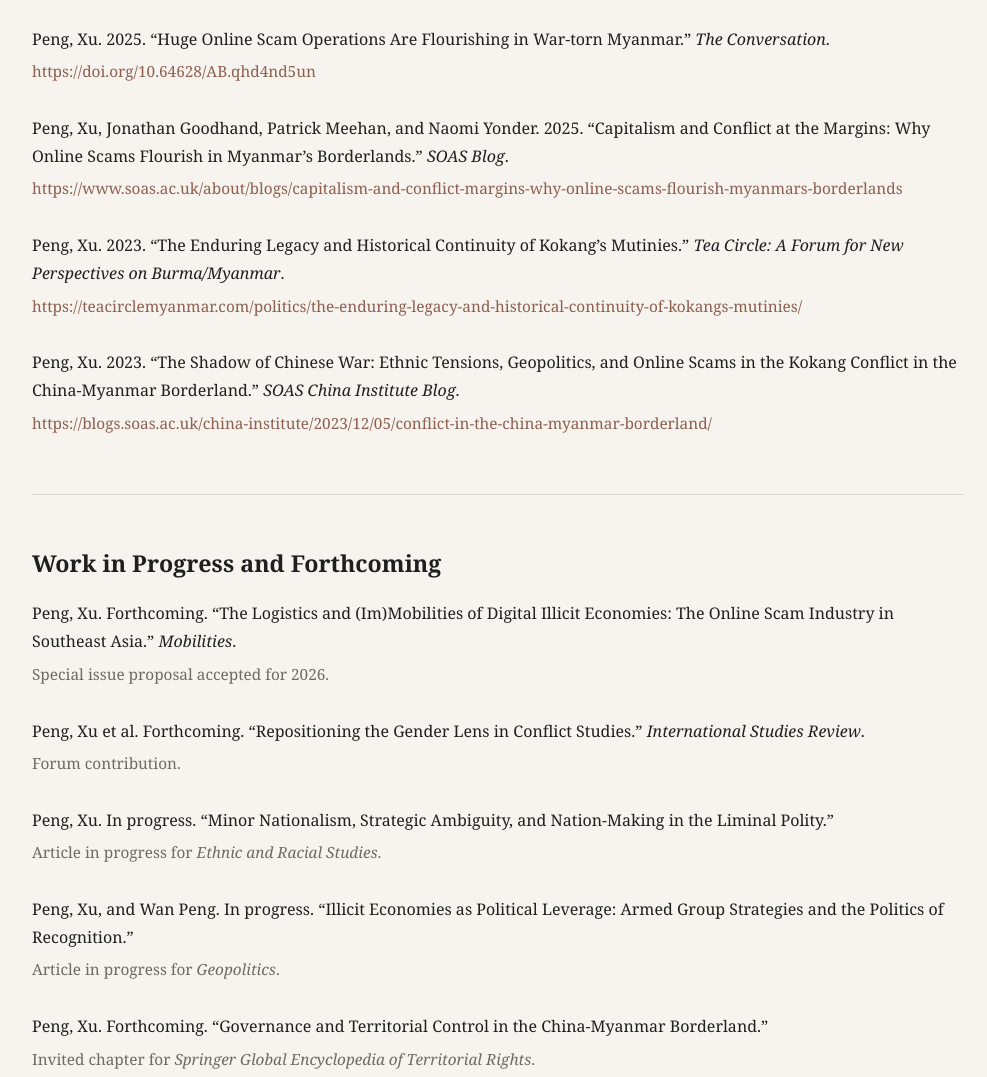
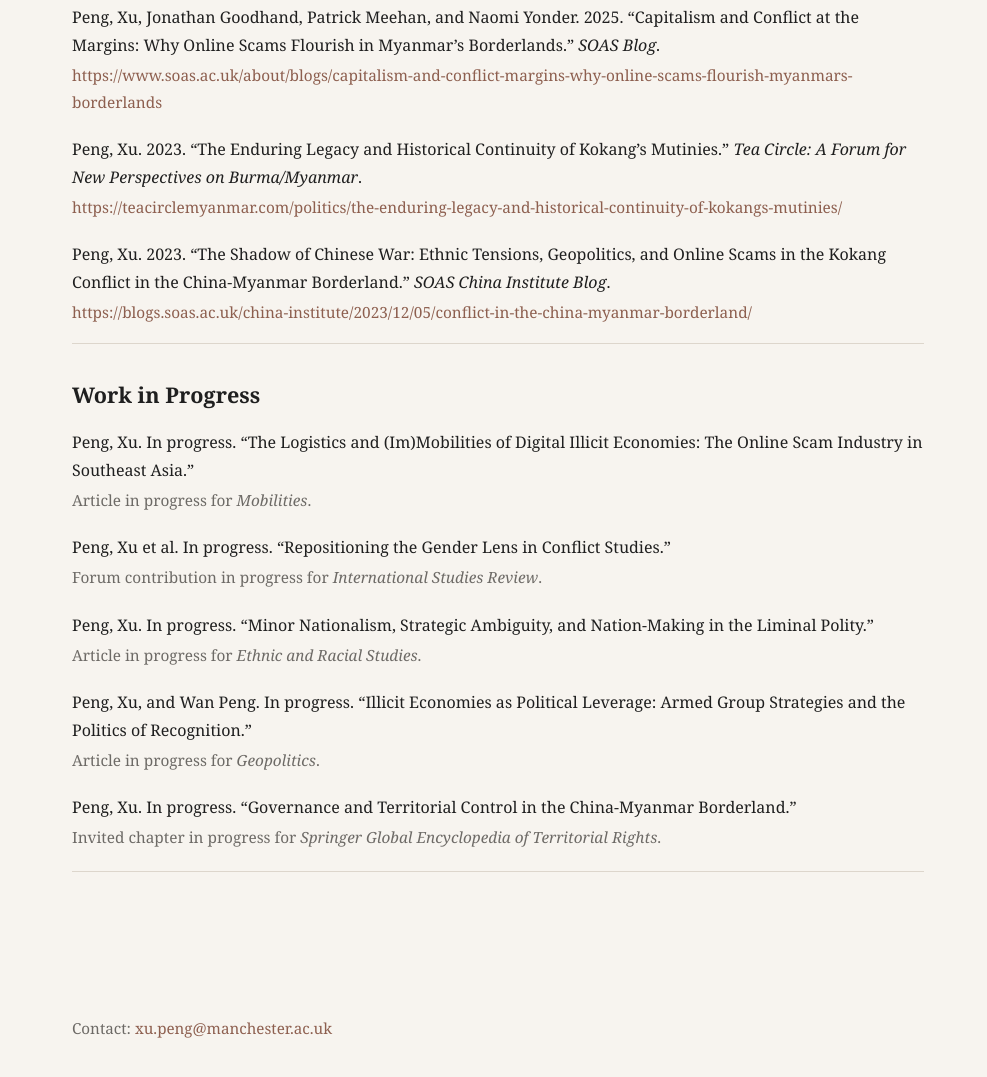
Before and after one commit to xupeng0701/xupeng.github.io, a plain HTML site: page publications.html in a window 1280 px wide. Shown: the part 1169-2246 px from the top of the page, without its empty margins (142-1129 px from the left). Drawn offline with Linux system fonts and the light colour scheme.

Commit message:
Update publications.html

```diff
--- a/publications.html
+++ b/publications.html
@@ -11,7 +11,7 @@
       --muted: #6d6a66;
       --accent: #8d5f4f;
       --line: #ddd6cc;
-      --max: 980px;
+      --max: 900px;
     }
 
     * { box-sizing: border-box; }
@@ -74,28 +74,32 @@
     }
 
     section {
-      margin-bottom: 3rem;
-      padding-bottom: 1.75rem;
+      margin-bottom: 2rem;
+      padding-bottom: 1rem;
       border-bottom: 1px solid var(--line);
     }
 
     h2 {
-      font-size: 1.45rem;
-      margin: 0 0 1rem;
+      font-size: 1.35rem;
+      margin: 0 0 0.9rem;
     }
 
     .entry {
-      margin-bottom: 1.75rem;
+      margin-bottom: 1.15rem;
+    }
+
+    .entry:last-child {
+      margin-bottom: 0;
     }
 
     .citation {
-      margin-bottom: 0.4rem;
+      margin-bottom: 0.25rem;
     }
 
     .status {
       color: var(--muted);
       font-size: 0.96rem;
-      margin-bottom: 0.3rem;
+      margin-bottom: 0.2rem;
     }
 
     .linkline {
@@ -128,7 +132,7 @@
 
       <h1>Publications</h1>
       <p class="subtitle">
-        Selected peer-reviewed publications, review and public scholarship, and ongoing work.
+        Selected peer-reviewed publications, review and public scholarship, and work in progress.
       </p>
     </div>
   </header>
@@ -235,20 +239,20 @@
       </section>
 
       <section>
-        <h2>Work in Progress and Forthcoming</h2>
+        <h2>Work in Progress</h2>
 
         <div class="entry">
           <div class="citation">
-            Peng, Xu. Forthcoming. “The Logistics and (Im)Mobilities of Digital Illicit Economies: The Online Scam Industry in Southeast Asia.” <em>Mobilities</em>.
+            Peng, Xu. In progress. “The Logistics and (Im)Mobilities of Digital Illicit Economies: The Online Scam Industry in Southeast Asia.”
           </div>
-          <div class="status">Special issue proposal accepted for 2026.</div>
+          <div class="status">Article in progress for <em>Mobilities</em>.</div>
         </div>
 
         <div class="entry">
           <div class="citation">
-            Peng, Xu et al. Forthcoming. “Repositioning the Gender Lens in Conflict Studies.” <em>International Studies Review</em>.
+            Peng, Xu et al. In progress. “Repositioning the Gender Lens in Conflict Studies.”
           </div>
-          <div class="status">Forum contribution.</div>
+          <div class="status">Forum contribution in progress for <em>International Studies Review</em>.</div>
         </div>
 
         <div class="entry">
@@ -267,9 +271,9 @@
 
         <div class="entry">
           <div class="citation">
-            Peng, Xu. Forthcoming. “Governance and Territorial Control in the China-Myanmar Borderland.”
+            Peng, Xu. In progress. “Governance and Territorial Control in the China-Myanmar Borderland.”
           </div>
-          <div class="status">Invited chapter for <em>Springer Global Encyclopedia of Territorial Rights</em>.</div>
+          <div class="status">Invited chapter in progress for <em>Springer Global Encyclopedia of Territorial Rights</em>.</div>
         </div>
       </section>
 
```
